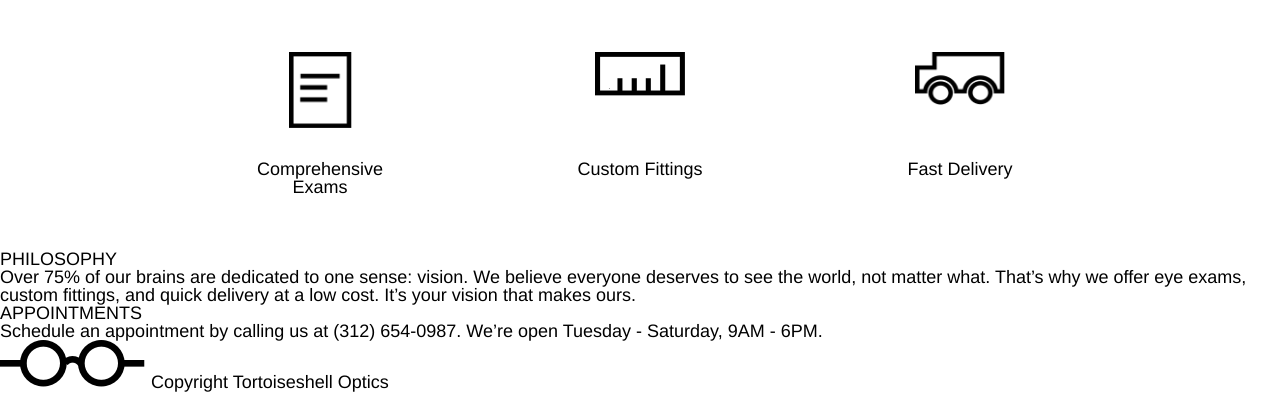
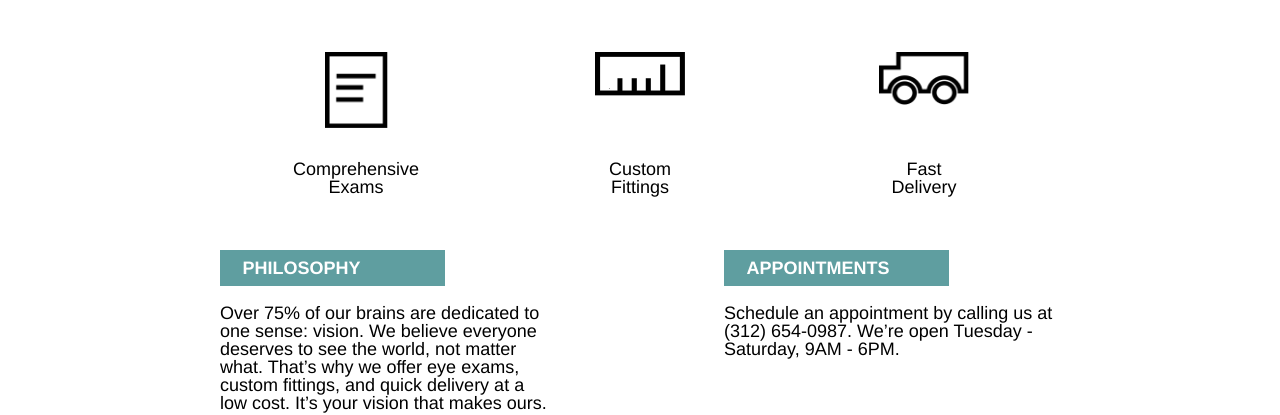
Before and after one commit to Tombugolya/optics, a plain HTML site: page index.html in a window 1280 px wide. Shown: the part 542-957 px from the top of the page. Before the commit the page ends 934 px from the top, so only its background shows below. Drawn offline with Linux system fonts and the light colour scheme.

Commit message:
Add CSS Desktop

```diff
--- a/index.html
+++ b/index.html
@@ -43,7 +43,7 @@
     </div>
     <!--Additional Information-->
     <div class="info">
-      <div class="boxy">
+      <div class="boxy unique">
         <h2>PHILOSOPHY</h2>
         <p>Over 75% of our brains are dedicated to one sense: vision. We believe everyone deserves to see the world, not matter what. That’s why we offer eye exams, custom fittings, and quick delivery at a low cost. It’s your vision that makes ours.</p>
       </div>
--- a/resources/css/style.css
+++ b/resources/css/style.css
@@ -74,17 +74,64 @@ html {
   width: 5rem;
 }
 .box {
-  margin: 3rem 3rem;
+  /*margin: 3rem 3rem;*/
   height: 8rem;
-  width: 10rem;
+  width: 4rem;
   display: flex;
   flex-direction: column;
   align-items: center;
   justify-content: space-between;
 }
+.box.paper {
+  margin: 3rem 6rem;
+}
+.box.margin {
+  margin-top: 3rem;
+  margin-bottom: 3rem;
+  margin-right: 6rem;
+  padding: 0;
+}
 .box p {
   text-align: center;
 }
-.box.margin p {
+/*.box.margin p {
    padding-bottom: 1rem;
+}*/
+/*Additional Information*/
+.info {
+  width: 960px;
+  margin: 0 auto;
+  display: flex;
+  justify-content: space-around;
 }
+.boxy h2 {
+  font-weight: bold;
+  font-size: 1rem;
+  padding: 0.5rem 1.25rem;
+  color: white;
+  background-color: cadetblue;
+  width: 10rem;
+  margin-bottom: 1rem;
+}
+.boxy {
+  width: 35%;
+}
+.unique {
+  margin-right: 5%;
+}
+/*Footer*/
+.footer {
+  display: flex;
+  align-items: center;
+  background-color: azure;
+  width: 960px;
+  margin: 5rem auto 0 auto;
+}
+.text {
+  display: flex;
+  align-items: center;
+}
+.text img {
+  height: 1.5rem;
+  margin: 4rem 1rem 4rem 4rem;
+}
```
